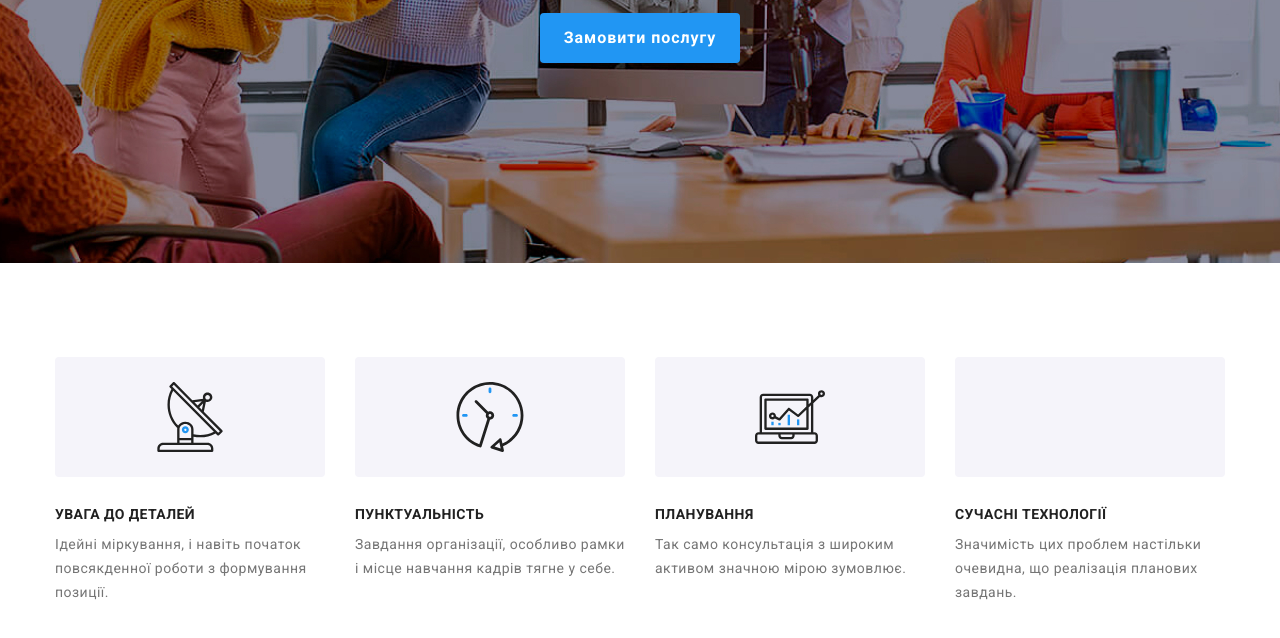
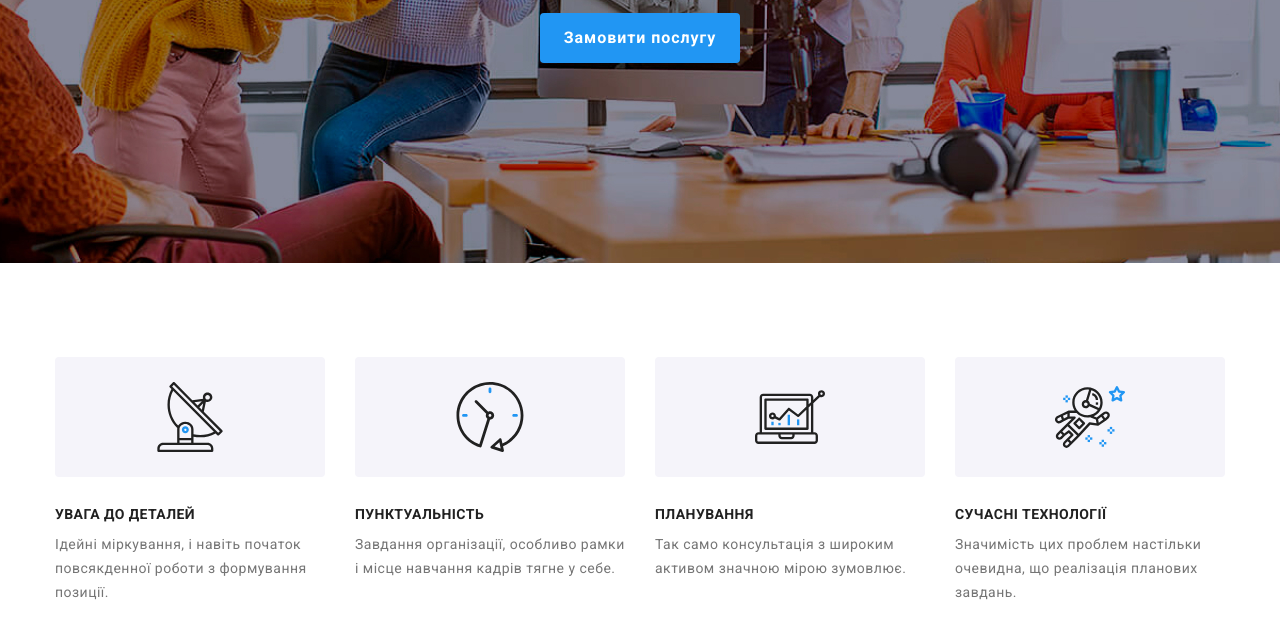
Before and after one commit to Maksym82/goit-markup-hw-04, a plain HTML site: page index.html in a window 1280 px wide. Shown: the part 418-1056 px from the top of the page. Drawn offline with nearby package versions, Linux system fonts and the light colour scheme; the site is published under a folder, as on GitHub Pages, so addresses that start at the root find nothing.

Commit message:
Add files via upload

```diff
--- a/index.html
+++ b/index.html
@@ -89,7 +89,7 @@
                     <li class="feature-item">
                         <div class="icon-background">
                             <svg width="70" height="70">
-                                <use href="/images/icons.svg#icon-astronaut-1"></use>
+                                <use href="./images/icons.svg#icon-astronaut-1"></use>
                             </svg>
                         </div>
                         <h3 class="feature-title">Сучасні технології</h3>
```
